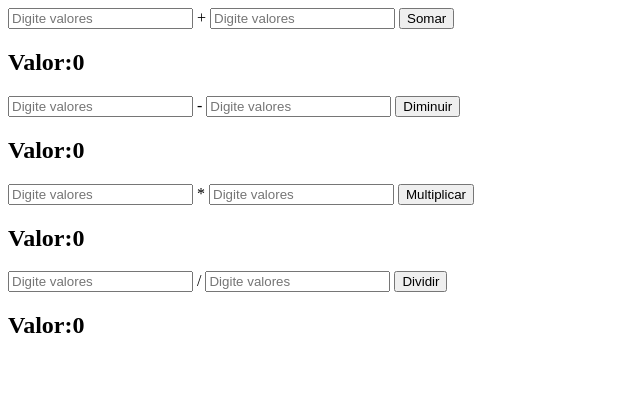
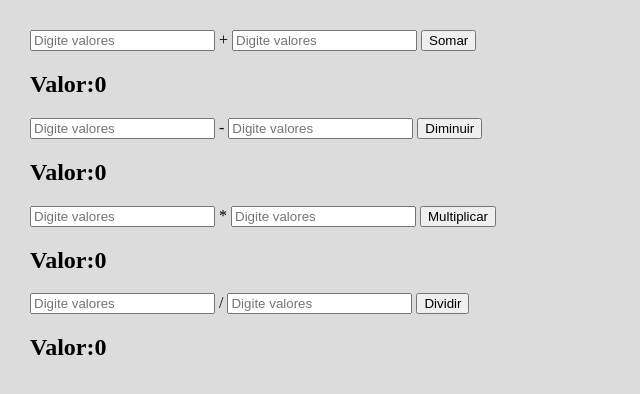
Before and after one commit to josenildotiago/javascript-basico, a plain HTML site: page aula3-operacoes/index.html in a window 1280 px wide. Shown: the whole page, without its empty margins (0-640 px from the left). Drawn offline with Linux system fonts and the light colour scheme.

Commit message:
adicionando css

```diff
--- /dev/null
+++ b/aula3-operacoes/css/style.css
@@ -0,0 +1,8 @@
+body{
+    margin: 0px;
+    background-color: #DCDCDC;
+}
+.container{
+    margin-top: 30px;
+    margin-left: 30px;
+}
--- a/aula3-operacoes/index.html
+++ b/aula3-operacoes/index.html
@@ -5,10 +5,13 @@
     <meta name="viewport" content="width=device-width, initial-scale=1.0">
     <meta http-equiv="X-UA-Compatible" content="ie=edge">
     <script type="text/javascript" src="js/aula.js"></script>
+    <link rel="stylesheet" type="text/css" href="css/style.css">
 
     <title>Operações</title>
 </head>
 <body>
+    <div class="container">
+        <div class="margin">
             <input type="number" name="campo1" id="campo1" placeholder="Digite valores"> +
             <input type="number" name="campo2" id="campo2" placeholder="Digite valores">
             <button onclick="somar()">Somar</button>
@@ -28,5 +31,7 @@
             <input type="number" name="campo8" id="campo8" placeholder="Digite valores">
             <button onclick="dividir()">Dividir</button>
             <h2 id="valor4">Valor:0</h2>
+        </div>
+    </div>
 </body>
 </html>
```
Lines whose indentation alone changed are shown as unchanged.
